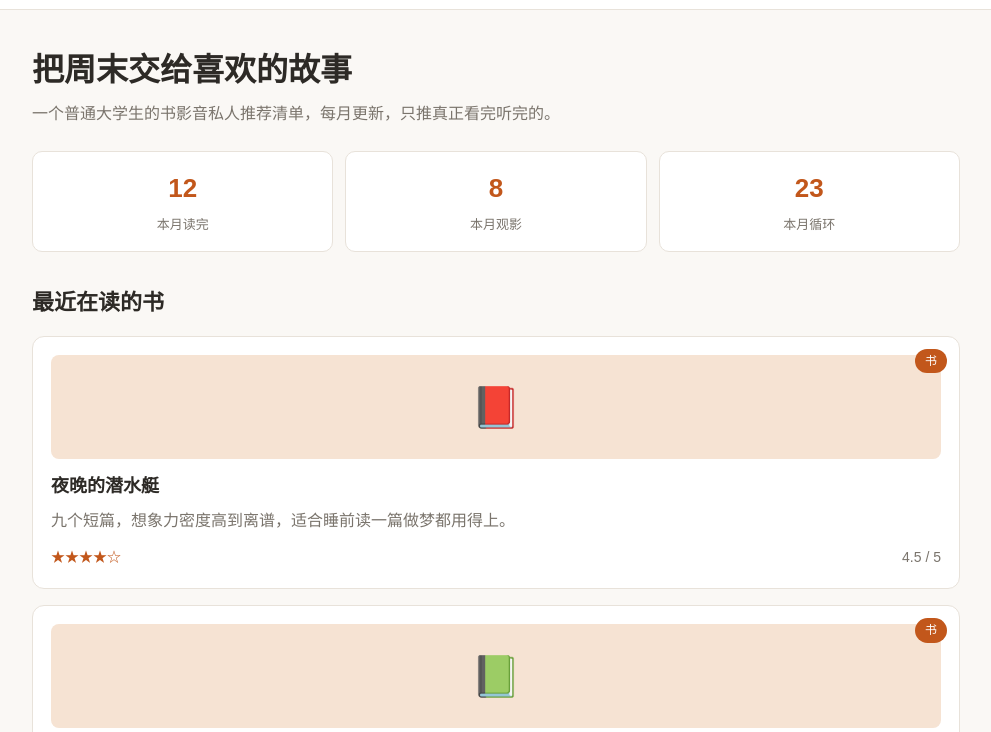
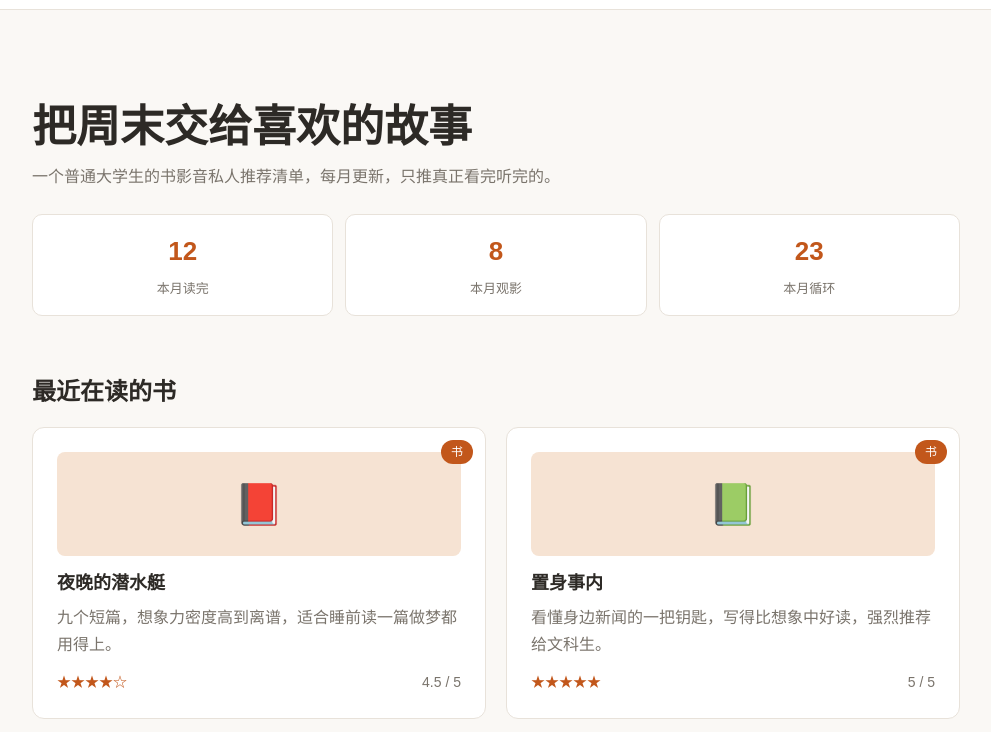
Before and after one commit to TWBB-hope/htmlhomwork3, a plain HTML site: page topic-page/index.html in a window 1280 px wide. Shown: the part 49-781 px from the top of the page, without its empty margins (144-1135 px from the left). Drawn offline with Linux system fonts and the light colour scheme.

Commit message:
自主实践：Grid卡片墙auto-fit自动换列，新增768/992媒体查询断点

```diff
--- a/topic-page/css/style.css
+++ b/topic-page/css/style.css
@@ -126,7 +126,7 @@ img { max-width: 100%; height: auto; }
 
 .card-grid {
   display: grid;
-  grid-template-columns: 1fr;
+  grid-template-columns: repeat(auto-fit, minmax(280px, 1fr));
   gap: 16px;
 }
 
@@ -198,3 +198,23 @@ img { max-width: 100%; height: auto; }
   color: var(--text-soft);
   font-size: 14px;
 }
+
+/* ========= 第二阶段：媒体查询逐档增强 =========
+   断点定在布局开始变坏处：768px 起单列卡片开始显空、
+   标题比例失衡；992px 起内容需要更大留白与卡片内距 */
+
+@media (min-width: 768px) {
+  .hero { padding-top: 64px; }
+  .hero-title { font-size: 40px; }
+  .section-title { font-size: 24px; }
+  .shelf, .about { padding-top: 32px; }
+  .stats { padding-bottom: 16px; }
+}
+
+@media (min-width: 992px) {
+  .hero { padding-top: 88px; }
+  .hero-title { font-size: 44px; }
+  .card-grid { gap: 20px; }
+  .pick-card { padding: 24px; }
+  .shelf, .about { padding-top: 40px; padding-bottom: 16px; }
+}
```
